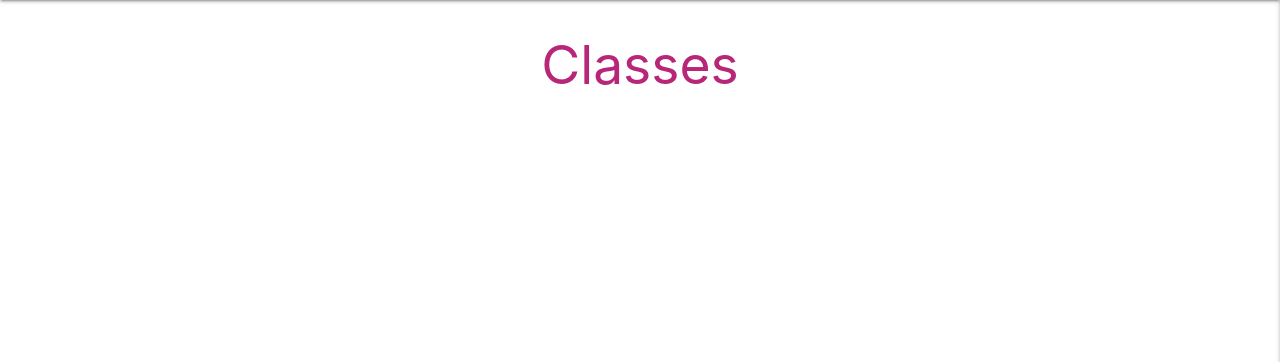
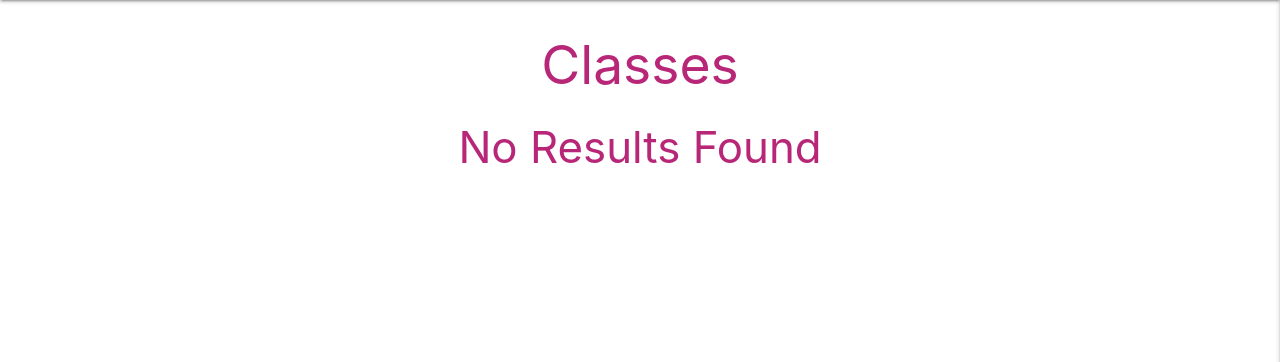
Before and after one commit to monika-hrda/yoga-hub, a Flask app: template templates/classes.html in a window 1280 px wide. Shown: the part 64-426 px from the top of the page. Run offline with Flask 2, Linux system fonts and the light colour scheme; the template is opened without the code that fills it, so the values that code supplies are empty; some libraries are stand-ins or nearby versions.

Commit message:
Add conditional check and announce if no classes scheduled

```diff
--- a/templates/classes.html
+++ b/templates/classes.html
@@ -3,6 +3,7 @@
 
     <h2 class="center-align">Classes</h2>
 
+    {% if classes|length > 0 %}
         <div class="row">
             {% for class in classes %}
                 <div class="card-container col s12 m6 l4">
@@ -39,5 +40,8 @@
                 </div>
             {% endfor %}
         </div>
+    {% else %}
+        <h3 class="center-align">No Results Found</h3>
+    {% endif %}
 
 {% endblock %}
```
Lines whose indentation alone changed are shown as unchanged.
